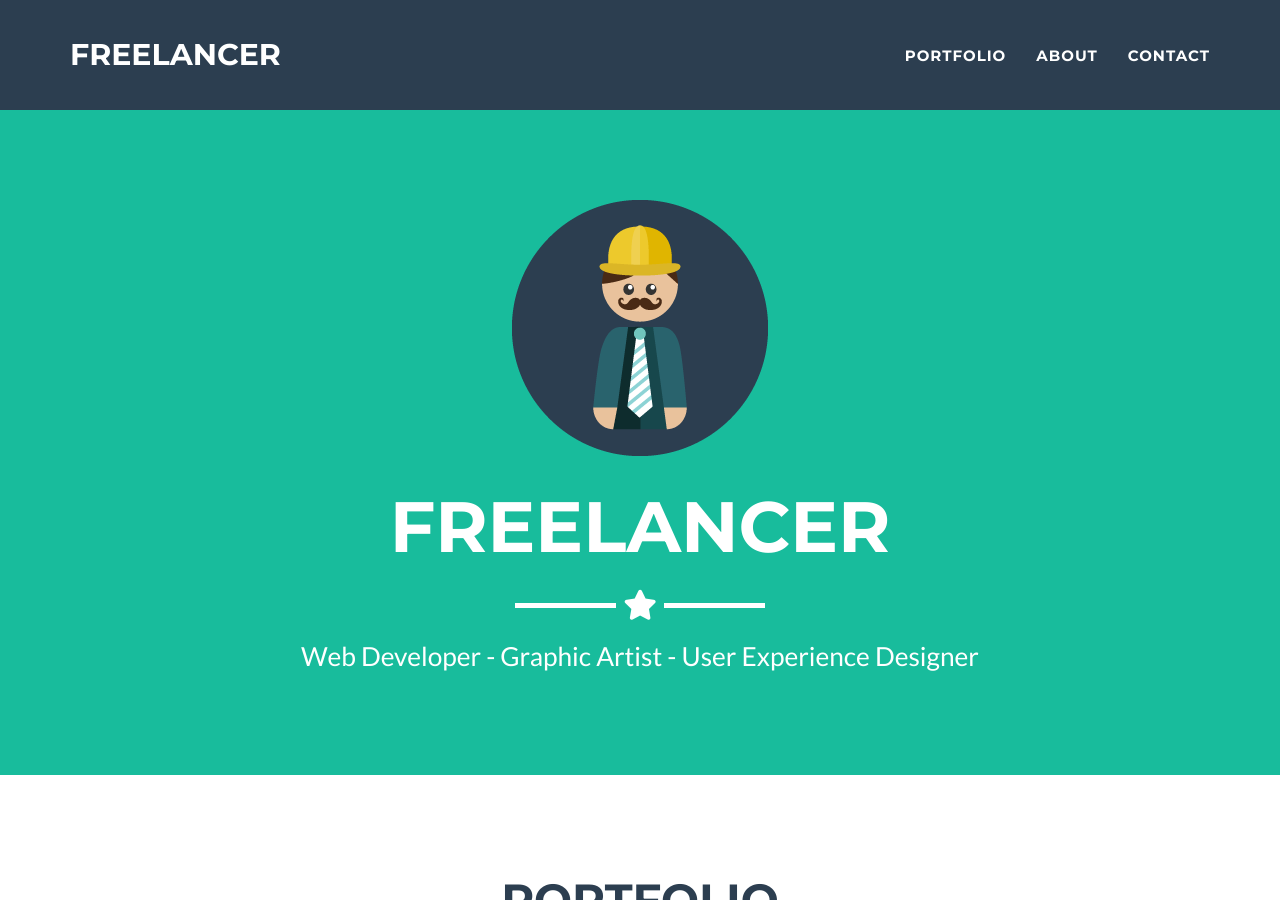
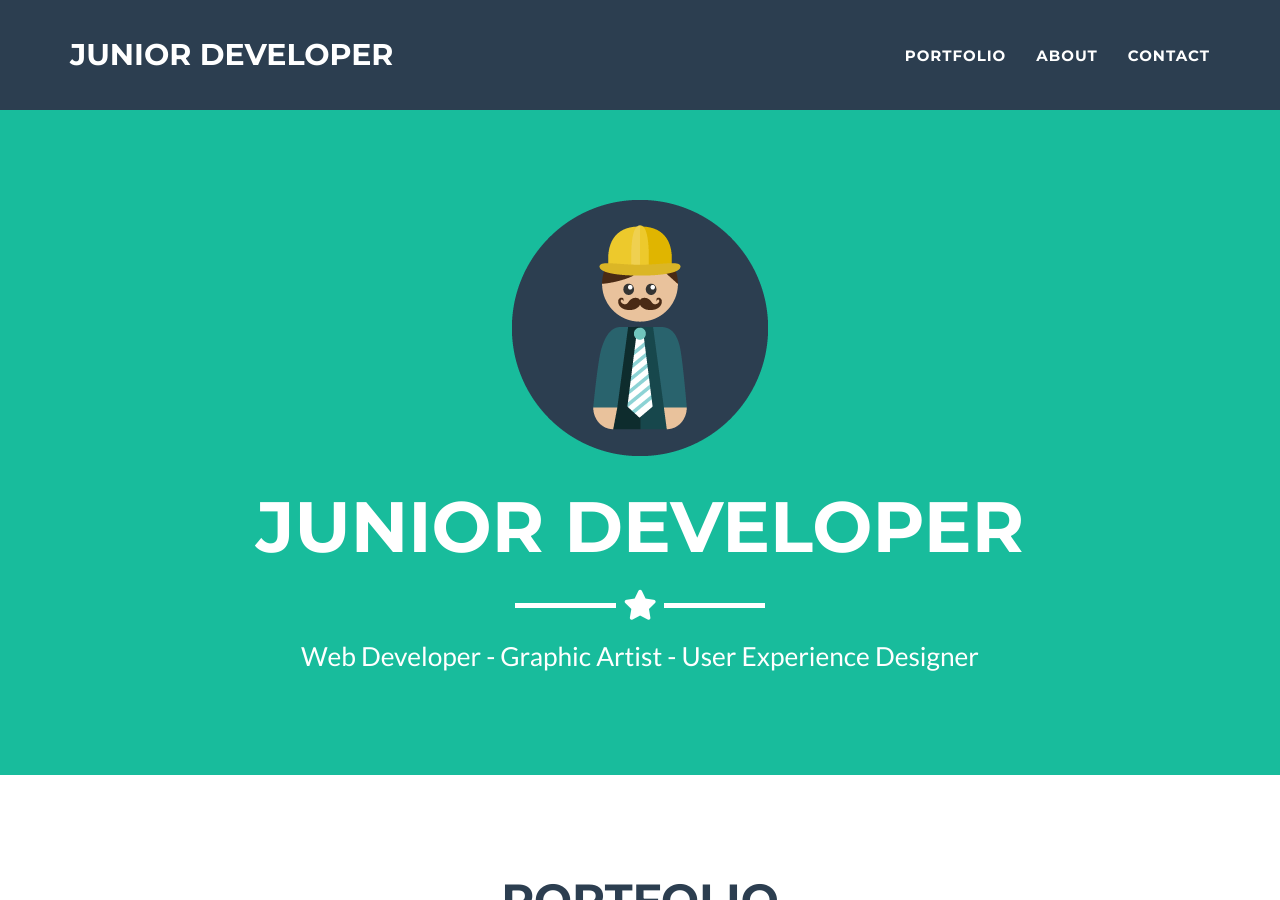
Before and after one commit to Selexted/Selexted.github.io, a Jekyll site: the page built from _posts/2014-07-18-project-1.markdown, in a window 1280 px wide and 900 px high. Built offline with Jekyll 4.4.1, drawn with Linux system fonts in a browser that asks for light colours; part of the change alters nothing that is shown.

Commit message:
Update _config.yml

```diff
--- a/_config.yml
+++ b/_config.yml
@@ -1,8 +1,8 @@
 # Site settings
-title: Freelancer
-email: your-email@domain.com
+title: Junior Developer
+email: star5926@naver.com
 url: https://selexted.github.io
-description: "Write an awesome description for your new site here. You can edit this line in _config.yml. It will appear in your document head meta (for Google search results) and in your feed.xml site description."
+description: ""
 keywords: "your keywords, separated by commas"
 skills: "Web Developer - Graphic Artist - User Experience Designer"
 meta_author: LastName FirstName
```
